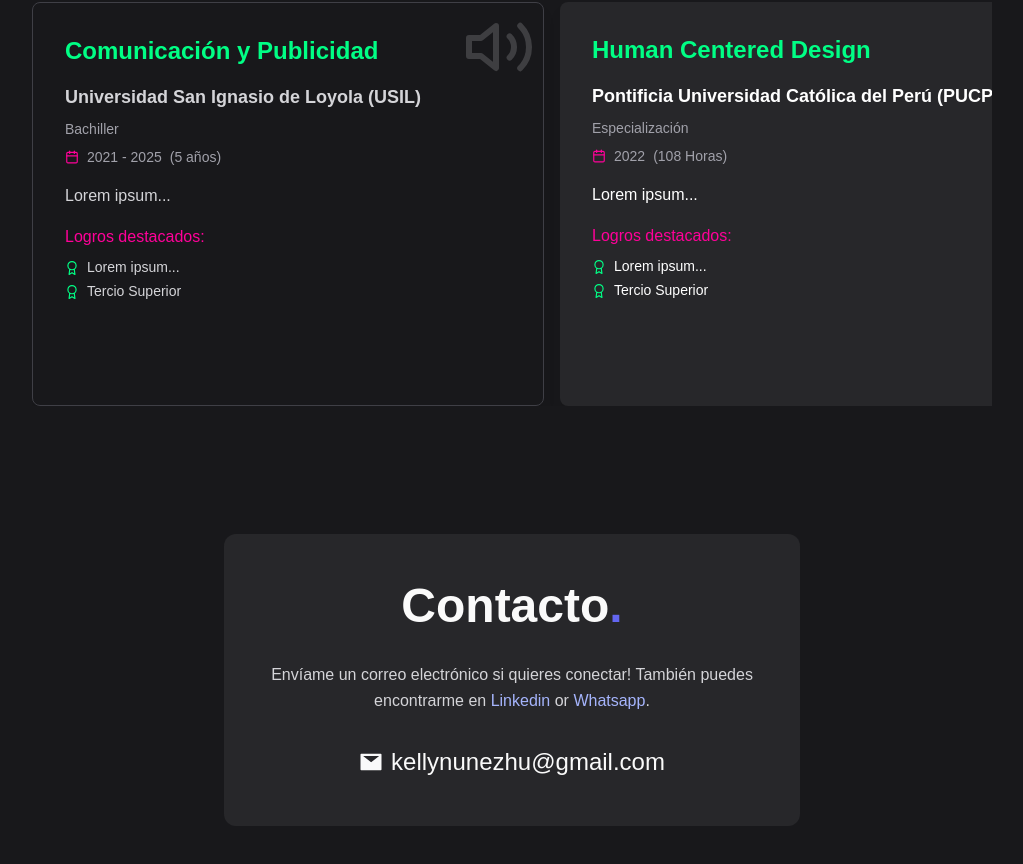
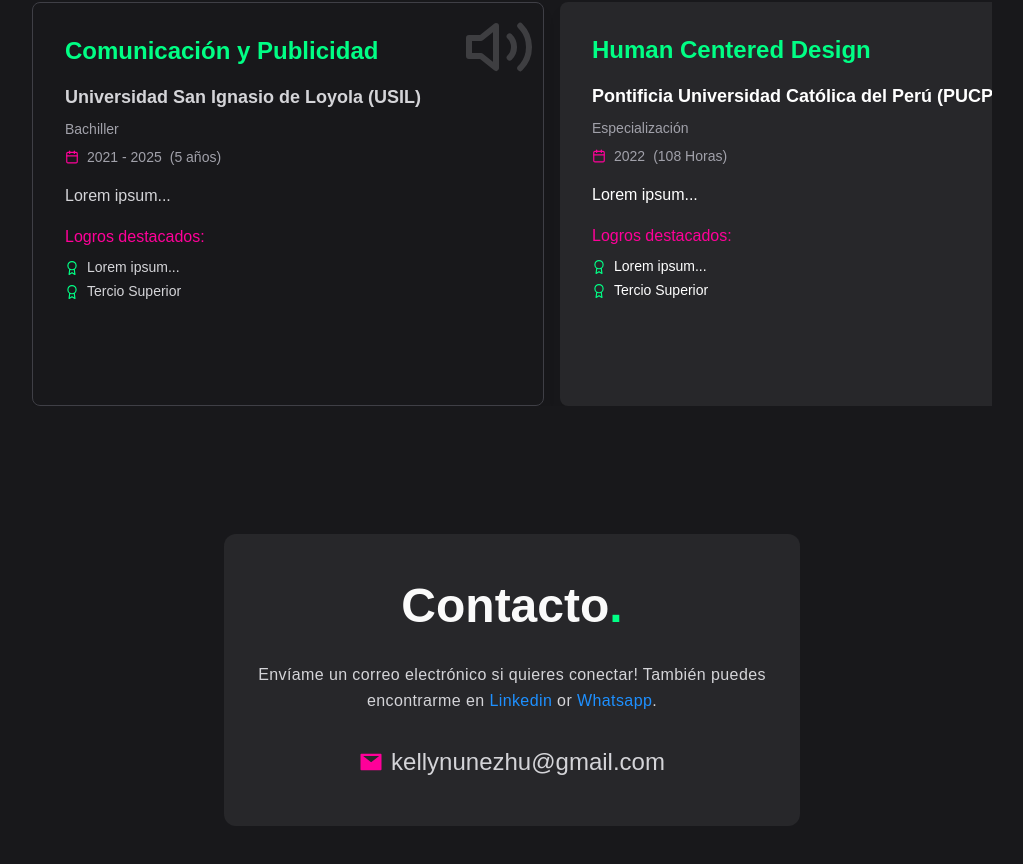
Before and after one commit to Kellynunez/Portfolio, a Next.js app: page / in a window 1280 px wide. Shown: the part 3835-4699 px from the top of the page, without its empty margins (155-1178 px from the left). Built offline with nearby package versions, Linux system fonts and the light colour scheme; a web font is replaced by a local one.

Commit message:
Estilos de sector contacto

```diff
--- a/src/components/contact/Contact.tsx
+++ b/src/components/contact/Contact.tsx
@@ -8,17 +8,17 @@
       <div className="max-w-xl mx-auto bg-zinc-800 px-8 py-12 rounded-xl">
         <Reveal width="w-full">
           <h4 className="text-4xl md:text-5xl text-center font-black">
-            Contacto<span className="text-indigo-500">.</span>
+            Contacto<span className="text-[#00FF85]">.</span>
           </h4>
         </Reveal>
         <Reveal width="w-full">
-          <p className="text-center my-8 text-zinc-300 leading-relaxed">
+          <p className="text-center my-8 text-zinc-300 leading-relaxed tracking-wide">
             Envíame un correo electrónico si quieres conectar! También puedes
             encontrarme en{" "}
             <Link
               href="https://www.linkedin.com/in/kellynunezh/"
               target="_blank"
-              className="text-indigo-300 hover:underline"
+              className="text-[#1E90FF] hover:underline link-with-spacing"
             >
               Linkedin
             </Link>{" "}
@@ -26,7 +26,7 @@
             <Link
               href="https://wa.me/51957268339"
               target="_blank"
-              className="text-indigo-300 hover:underline"
+              className="text-[#1E90FF] hover:underline link-with-spacing"
             >
               Whatsapp
             </Link>.
@@ -34,8 +34,10 @@
         </Reveal>
         <Reveal width="w-full">
           <Link href="mailto:kellynunezhu@gmail.com">
-            <div className="flex items-center justify-center gap-2 w-fit text-lg md:text-2xl whitespace-normal mx-auto hover:text-indigo-300 transition-colors">
-              <AiFillMail />
+            <div className="flex items-center justify-center gap-2 w-fit text-lg md:text-2xl whitespace-normal mx-auto text-zinc-300 hover:text-[#1E90FF] transition-colors">
+              <div className="text-[#FF0099]">
+                <AiFillMail />
+              </div>
               <span>kellynunezhu@gmail.com</span>
             </div>
           </Link>
--- a/src/components/nav/Header.tsx
+++ b/src/components/nav/Header.tsx
@@ -24,7 +24,7 @@
 export const MyLinks = () => (
   <div className="flex items-center text-lg gap-4">
     <Link
-      className="text-zinc-300 hover:text-[#00FF85] transition-colors"
+      className="text-zinc-300 hover:text-[#1E90FF] transition-colors"
       href="https://www.linkedin.com/in/kellynunezh/"
       target="_blank"
       rel="nofollow"
@@ -32,7 +32,7 @@
       <SiLinkedin />
     </Link>
     <Link
-      className="text-zinc-300 hover:text-[#00FF85] transition-colors"
+      className="text-zinc-300 hover:text-[#1E90FF] transition-colors"
       href="https://github.com/kellynunez"
       target="_blank"
       rel="nofollow"
@@ -40,7 +40,7 @@
       <SiGithub />
     </Link>
     <Link
-      className="text-zinc-300 hover:text-[#00FF85] transition-colors"
+      className="text-zinc-300 hover:text-[#1E90FF] transition-colors"
       href="https://www.behance.net/kellynunezh"
       target="_blank"
       rel="nofollow"
@@ -48,7 +48,7 @@
       <SiBehance />
     </Link>
     <Link
-      className="text-zinc-300 hover:text-[#00FF85] transition-colors"
+      className="text-zinc-300 hover:text-[#1E90FF] transition-colors"
       href="https://www.instagram.com/kellynunz"
       target="_blank"
       rel="nofollow"
@@ -56,7 +56,7 @@
       <SiInstagram />
     </Link>
     <Link
-      className="text-zinc-300 hover:text-[#00FF85] transition-colors"
+      className="text-zinc-300 hover:text-[#1E90FF] transition-colors"
       href="https://wa.me/51957268339"
       target="_blank"
       rel="nofollow"
@@ -64,7 +64,7 @@
       <SiWhatsapp />
     </Link>
     <Link
-      className="text-zinc-300 hover:text-[#00FF85] transition-colors"
+      className="text-zinc-300 hover:text-[#1E90FF] transition-colors"
       href="mailto:kellynunezhu@gmail.com"
       rel="nofollow"
     >
--- a/src/styles/globals.css
+++ b/src/styles/globals.css
@@ -9,6 +9,16 @@
 
 .writing-vertical {
   writing-mode: vertical-lr;
+}
+
+.link-with-spacing {
+  text-decoration: none;
+  text-underline-offset: 0.2em;
+}
+
+.link-with-spacing:hover {
+  text-decoration: underline;
+  text-underline-offset: 0.2em;
 }
 
 @keyframes gradient-shift {
```
